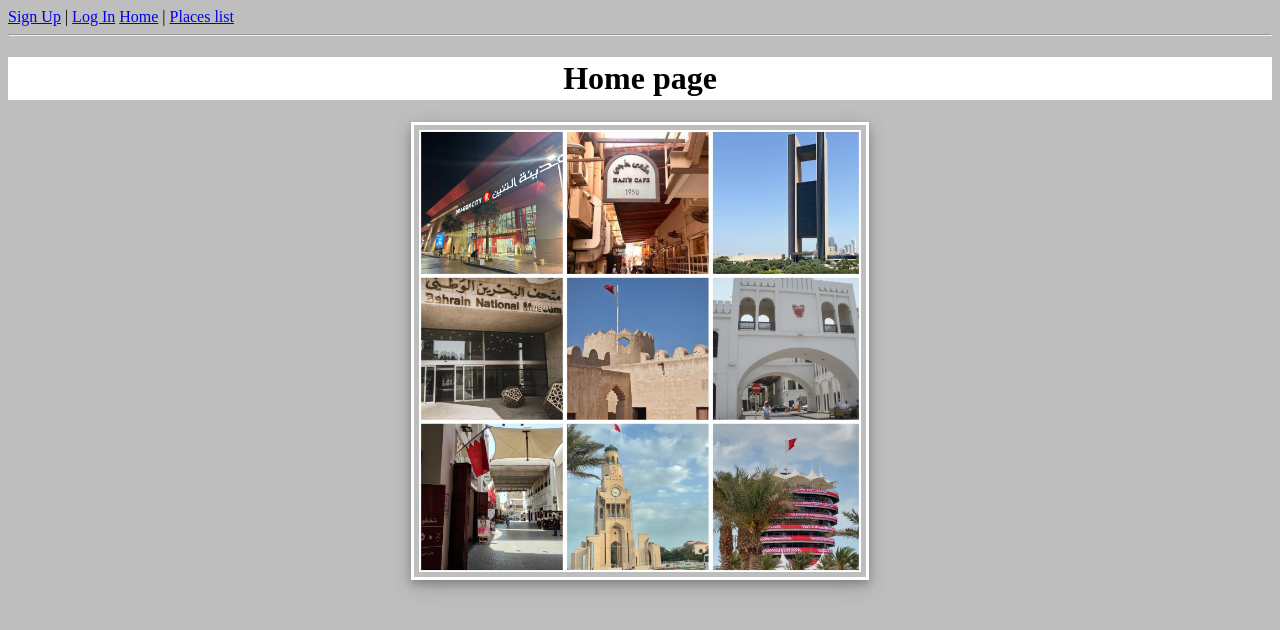
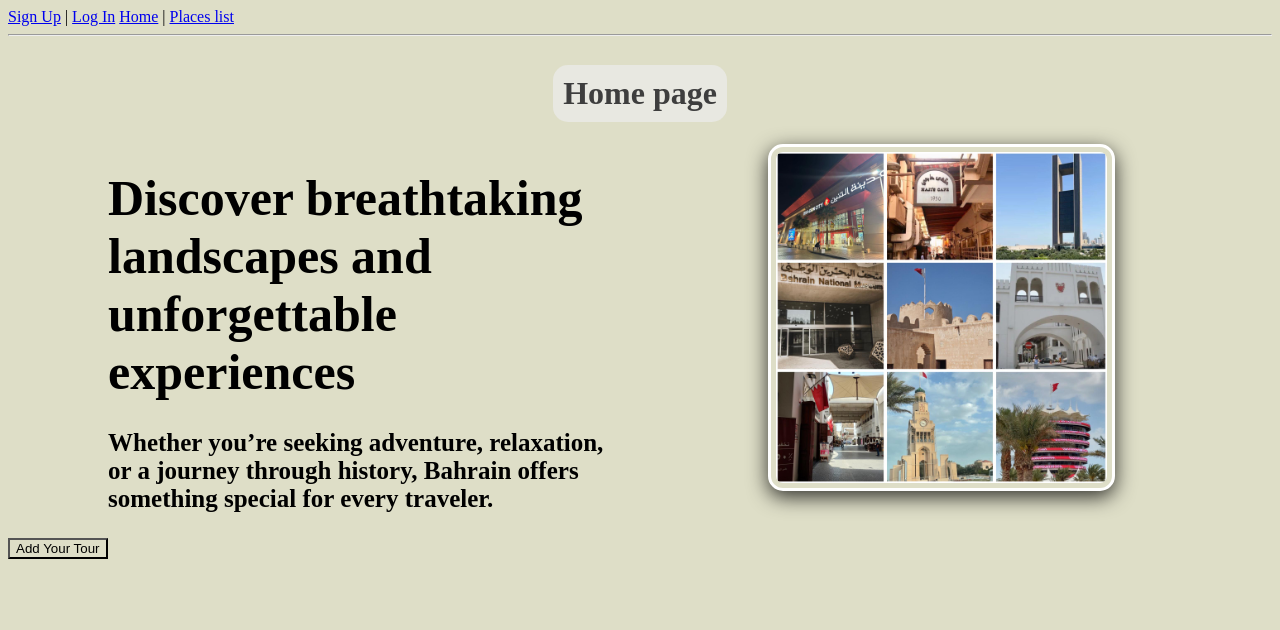
Before and after one commit to yaqoob-buhejji/tourism-python-project, a Django app: page / in a window 1280 px wide. Shown: the top 630 px of the page. Run offline with Django 5.2, Linux system fonts and the light colour scheme.

Commit message:
placing openeing statement to the hompage and edited the css

```diff
--- a/main_app/static/home.css
+++ b/main_app/static/home.css
@@ -1,25 +1,73 @@
  *{
-    background-color: rgb(190, 190, 190);
+    background-color: rgb(222, 222, 199);
 
 }
 
-.homepageImg{
-  display: block;
-  margin-left: auto;
-  margin-right: auto;
-  width: 35%;
-  border: solid rgb(255, 255, 255);
-  padding: 5px;
-  box-shadow: 0 4px 8px 0 rgba(0, 0, 0, 0.2), 0 6px 20px 0 rgba(0, 0, 0, 0.19);
-
+.homepage-title{
+  display: flex;
+  justify-content: center;
 }
 
 h1{
     text-align: center;
-    border: solid white;
-    background-color: white;
+    /* border: solid white; */
+    border-radius: 15px;
+    background-color: rgb(232, 232, 225);
+    padding: 10px;
+    color: #3e3e3e;
+}
 
+.parent-container{
+  display: flex;
+  justify-items: space-between;
 }
+
+.parent-container span{
+  font-size: 50px;
+  text-align:left;
+}
+
+.parent-container h3{
+  font-size: 25px;
+}
+
+.homepageImg{
+  width: 50%;
+  border: solid rgb(255, 255, 255);
+  padding: 5px;
+  box-shadow:  0 6px 20px 0 rgba(0, 0, 0, 0.78);
+  border-radius: 15px;
+  /* background-color: white; */
+}
+
+.homecontainer {
+  text-align: center;
+  align-content: center;
+}
+
+.homecontainer h3{
+  text-align: left;
+  margin-left: 100px
+}
+
+
+
+
+
+
+
+
+
+
+
+
+
+
+
+
+
+
+
 
 @media only screen and (max-width: 600px) {
 .homepageImg{
--- a/main_app/templates/base.html
+++ b/main_app/templates/base.html
@@ -14,7 +14,7 @@
       {% if user.is_authenticated %}
       Welcome, {{user.username}} |
       <a href="{% url 'Home' %}">Home</a> |
-      <a href="{% url 'place_create' %}">Creat a place</a> |
+      <a href="{% url 'place_create' %}">Add Your Tour</a> |
       <a href="{% url 'place_list' %}">Places list</a>
       <form action="/auth/logout/" method="post">
         {% csrf_token %}
--- a/main_app/templates/home.html
+++ b/main_app/templates/home.html
@@ -5,6 +5,22 @@
 <link rel="stylesheet" href="{% static 'home.css' %}" />
 {% endblock %}
 {% block content %}
+<div class="homepage-title">
     <h1>Home page</h1>
-    <img  class="homepageImg" src="{% static "homepage.jpeg" %}" alt="souq al baraha">
+</div>
+
+<div class="homecontainer">
+    <div class="parent-container">
+        <div class="h3-home">
+            <h3><span>Discover breathtaking landscapes and unforgettable experiences</span>
+                <br>
+                <br>
+                Whether you’re seeking adventure, relaxation, or a journey through history, Bahrain offers something special for every traveler.</h3>
+            </div>
+            <div class="image-homepage">
+                <img class="homepageImg" src="{% static "homepage.jpeg" %}" alt="souq al baraha">
+            </div>
+        </div>
+</div>
+<button>Add Your Tour</button>
 {% endblock  %}
--- a/main_app/templates/registration/login.html
+++ b/main_app/templates/registration/login.html
@@ -24,7 +24,7 @@
         </form>
     </div>
     <div class="bahrainimg">
-    <img src="{% static "bahrain.png" %}" alt="Bahrain img">
+    {% comment %} <img src="{% static "bahrain.png" %}" alt="Bahrain img"> {% endcomment %}
     </div>
     </div>
 </body>
--- a/main_app/templates/signup.html
+++ b/main_app/templates/signup.html
@@ -14,7 +14,9 @@
 </head>
 <body>
     <div class="signup">
+    <div class="textlogin">
     <h1>Sign up</h1>
+</div>
     <form method="post">
         {% csrf_token %}
         {{form.as_p}}
```
Also changed, not shown: main_app/static/login.css (+8 -2 lines).
